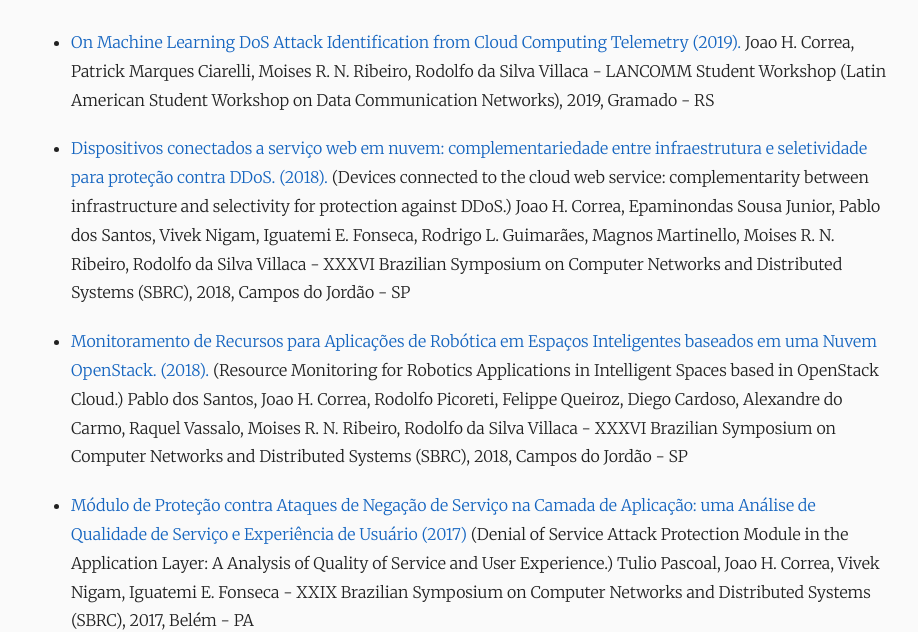
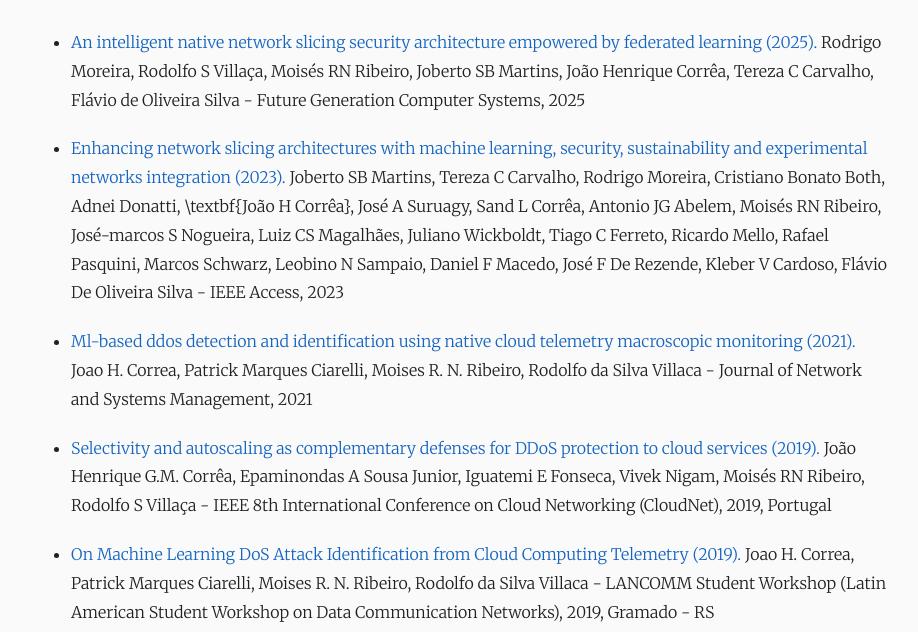
Before and after one commit to jhenriquecorrea/jhenriquecorrea.github.io, a plain HTML site: page research/index.html in a window 1280 px wide. Shown: the part 190-822 px from the top of the page, without its empty margins (179-1097 px from the left). Drawn offline with nearby package versions, Linux system fonts and the light colour scheme; some icons are missing.

Commit message:
Add files via upload

```diff
--- a/research/index.html
+++ b/research/index.html
@@ -126,6 +126,14 @@
     </header>
 
     <ul>
+<li><p><a href="https://www.sciencedirect.com/science/article/pii/S0167739X24005016">An intelligent native network slicing security architecture empowered by federated learning (2025).</a> Rodrigo Moreira, Rodolfo S Villaça, Moisés RN Ribeiro, Joberto SB Martins, João Henrique Corrêa, Tereza C Carvalho, Flávio de Oliveira Silva - Future Generation Computer Systems, 2025</p></li>
+
+<li><p><a href="https://ieeexplore.ieee.org/abstract/document/10173493/">Enhancing network slicing architectures with machine learning, security, sustainability and experimental networks integration (2023).</a> Joberto SB Martins, Tereza C Carvalho, Rodrigo Moreira, Cristiano Bonato Both, Adnei Donatti, \textbf{João H Corrêa}, José A Suruagy, Sand L Corrêa, Antonio JG Abelem, Moisés RN Ribeiro, José-marcos S Nogueira, Luiz CS Magalhães, Juliano Wickboldt, Tiago C Ferreto, Ricardo Mello, Rafael Pasquini, Marcos Schwarz, Leobino N Sampaio, Daniel F Macedo, José F De Rezende, Kleber V Cardoso, Flávio De Oliveira Silva - IEEE Access, 2023</p></li>
+
+<li><p><a href="https://link.springer.com/article/10.1007/s10922-020-09578-1">Ml-based ddos detection and identification using native cloud telemetry macroscopic monitoring (2021).</a> Joao H. Correa, Patrick Marques Ciarelli, Moises R. N. Ribeiro, Rodolfo da Silva Villaca - Journal of Network and Systems Management, 2021</p></li>
+
+<li><p><a href="https://ieeexplore.ieee.org/abstract/document/9064139/">Selectivity and autoscaling as complementary defenses for DDoS protection to cloud services (2019).</a> João Henrique G.M. Corrêa, Epaminondas A Sousa Junior, Iguatemi E Fonseca, Vivek Nigam, Moisés RN Ribeiro, Rodolfo S Villaça - IEEE 8th International Conference on Cloud Networking (CloudNet), 2019, Portugal</p></li>
+
 <li><p><a href="https://arxiv.org/abs/1904.06211">On Machine Learning DoS Attack Identification from Cloud Computing Telemetry (2019).</a> Joao H. Correa, Patrick Marques Ciarelli, Moises R. N. Ribeiro, Rodolfo da Silva Villaca - LANCOMM Student Workshop (Latin American Student Workshop on Data Communication Networks), 2019, Gramado - RS</p></li>
 
 <li><p><a href="http://portaldeconteudo.sbc.org.br/index.php/wscdc/article/view/2395/2359">Dispositivos conectados a serviço web em nuvem: complementariedade entre infraestrutura e seletividade para proteção contra DDoS. (2018).</a> (Devices connected to the cloud web service: complementarity between infrastructure and selectivity for protection against DDoS.) Joao H. Correa, Epaminondas Sousa Junior, Pablo dos Santos, Vivek Nigam, Iguatemi E. Fonseca, Rodrigo L. Guimarães, Magnos Martinello, Moises R. N. Ribeiro, Rodolfo da Silva Villaca - XXXVI Brazilian Symposium on Computer Networks and Distributed Systems (SBRC), 2018, Campos do Jordão - SP</p></li>
```
